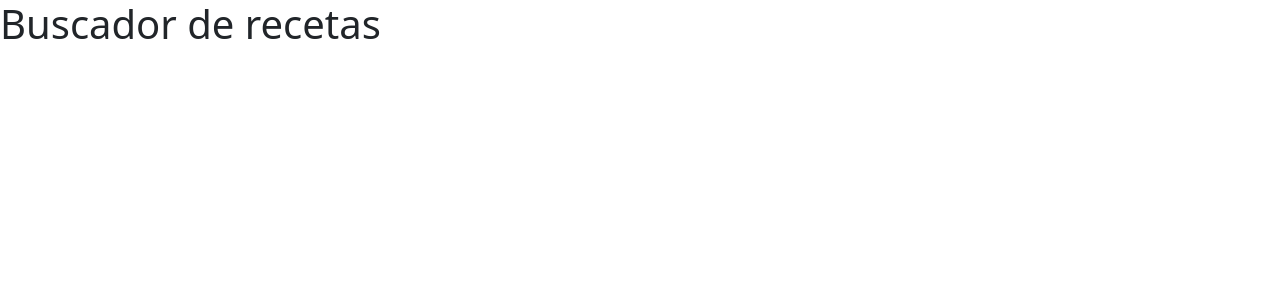
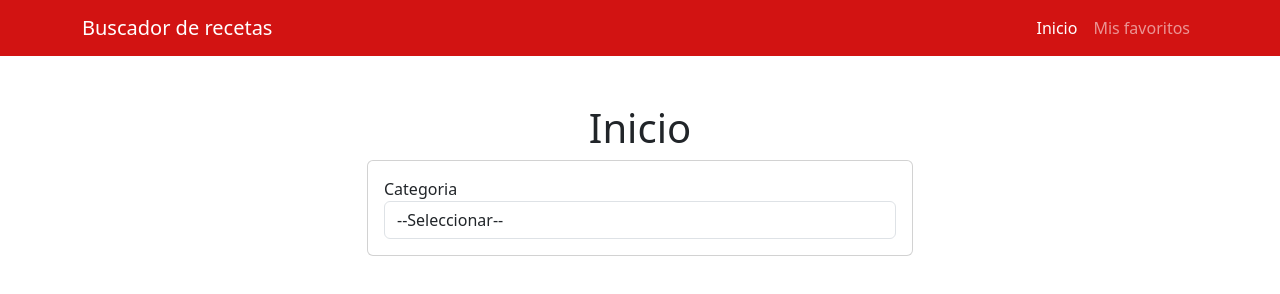
Before and after one commit to wjumaTech/buscador-de-recetas-javascript, a plain HTML site: page index.html in a window 1280 px wide. Drawn offline with nearby package versions, Linux system fonts and the light colour scheme; no server answers.

Commit message:
Creado el index.html agregando las funciones de iniciarApp, obtenerCategorias desde la API y mostrarCategorias en las OPTION del select

```diff
--- /dev/null
+++ b/css/styles.css
@@ -0,0 +1,16 @@
+:root {
+
+
+	--rojo-100: #D21312;
+	--rojo-50: #ED2B2A;
+	--rojo-claro: #F15A59;
+
+
+}
+
+
+
+
+.bg-danger {
+	background-color: var(--rojo-100) !important;
+}
--- a/index.html
+++ b/index.html
@@ -5,14 +5,78 @@
     <meta name="viewport" content="width=device-width, initial-scale=1">
     <title>Buscador de recetas</title>
     <link href="https://cdn.jsdelivr.net/npm/bootstrap@5.3.2/dist/css/bootstrap.min.css" rel="stylesheet" integrity="sha384-T3c6CoIi6uLrA9TneNEoa7RxnatzjcDSCmG1MXxSR1GAsXEV/Dwwykc2MPK8M2HN" crossorigin="anonymous">
+    <link rel="stylesheet" href="./css/styles.css">
   </head>
   <body>
-    <h1>Buscador de recetas</h1>
+
+
+   	<header>
+   		<nav class="navbar navbar-expand-lg bg-danger navbar-dark">
+   			<div class="container">
+
+   				<a href="/" class="navbar-brand">Buscador de recetas</a>
+
+          <div class="collapse navbar-collapse">
+
+            <ul class="navbar-nav me-auto mb-2 mb-lg-0">
+
+            </ul>
+
+            <div class="">
+              <ul class="navbar-nav me-auto mb-2 mb-lg-0">
+                <li class="nav-item"><a href="#" class="nav-link active">Inicio</a></li>
+                <li class="nav-item"><a href="#" class="nav-link">Mis favoritos</a></li>
+              </ul>
+            </div>
+
+          </div>
+
+   			</div>
+   		</nav>
+   	</header>
+
+
+    <main>
+
+
+      <div class="container">
+        <div class="row">
+
+
+          <div class="col-12 mt-5">
+            <h1 class="text-center">Inicio</h1>
+          </div>
+
+          <div class="col-12">
+            <div class="row">
+              <div class="col-sm-8 col-md-8 col-lg-6 offset-sm-2 offset-md-2 offset-lg-3">
+                <div class="card">
+                  <div class="card-body">
+
+                    <label for="categoria">Categoria</label>
+                    <select class="form-control" name="categoria" id="categoria">
+                      <option value="--Seleccionar--" selected disabled>--Seleccionar--</option>
+                    </select>
+
+
+                  </div>
+                </div>
+              </div>
+            </div>
+          </div>
+
+
+
+        </div>
+      </div>
+
+
+    </main>
 
 
 
 
 
-
+  	<script src="./js/app.js"></script>
   </body>
 </html>
--- /dev/null
+++ b/js/app.js
@@ -0,0 +1,26 @@
+function iniciarApp() {
+
+
+	obtenerCategorias()
+	function obtenerCategorias() {
+		let apiUrl = 'https://www.themealdb.com/api/json/v1/1/categories.php';
+		return fetch(apiUrl)
+			.then(resp => resp.json())
+			.then(data => mostrarCategoria(data.categories))
+			.catch(err => console.log(err));
+	}
+
+	function mostrarCategoria(categories=[]) {
+		let selectEl = document.querySelector('#categoria');
+		categories.map(category => {
+			let opt = document.createElement('OPTION');
+			opt.setAttribute('value', category.strCategory);
+			opt.textContent = category.strCategory;
+			selectEl.appendChild(opt);
+		});
+	}
+
+}
+
+
+document.addEventListener('DOMContentLoaded', iniciarApp);
```
